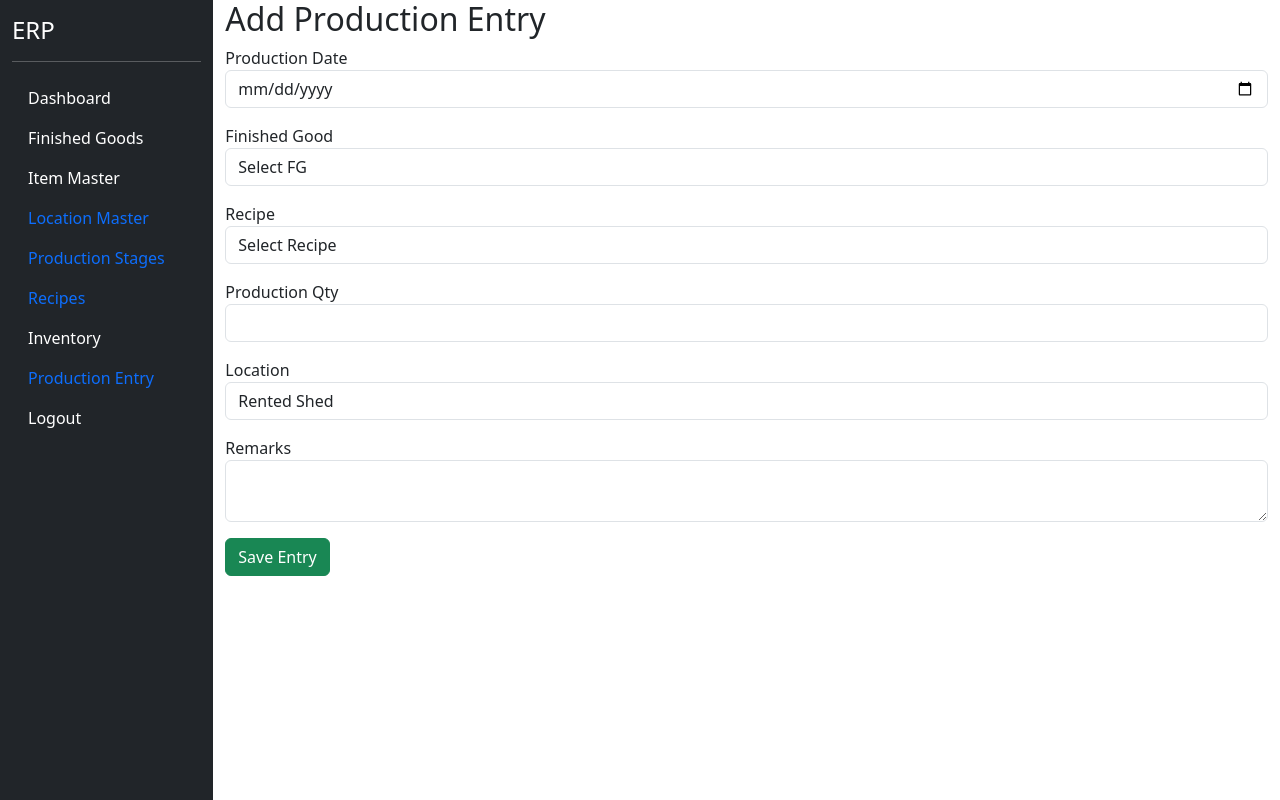
After one commit to ManishBansal1/Manufacturing-ERP, a Flask app: page /production/add in a window 1280 px wide. The commit adds this page. Run offline with Flask 3, Linux system fonts and the light colour scheme; a user stored in the database is signed in.

Commit message:
Added production entry page 24.06.2026 to 25.06.2026

```diff
--- a/blueprints/masters/routes.py
+++ b/blueprints/masters/routes.py
@@ -7,6 +7,8 @@ from flask import (
 
 from flask_login import login_required
 
+from datetime import date
+
 from models import db
 from models import FinishedGood
 from models import ItemMaster
@@ -15,6 +17,9 @@ from models import ProductionStageMaster
 from models import RecipeHeader
 from models import RecipeInput
 from models import RecipeByProduct
+from models import ProductionEntry
+from models import ProductionEntryDetail
+from models import InventoryLedger
 
 
 masters_bp = Blueprint(
@@ -564,3 +569,224 @@ def save_recipe_details(id):
             id=id
         )
     )
+
+@masters_bp.route("/production")
+@login_required
+def production():
+
+    production_list = ProductionEntry.query.order_by(
+        ProductionEntry.production_date.desc()
+    ).all()
+
+    return render_template(
+        "production.html",
+        production_list=production_list
+    )
+
+@masters_bp.route(
+    "/production/add",
+    methods=["GET", "POST"]
+)
+@login_required
+def add_production():
+
+    recipe_list = RecipeHeader.query.order_by(
+        RecipeHeader.recipe_name
+    ).all()
+
+    location_list = LocationMaster.query.order_by(
+        LocationMaster.location_name
+    ).all()
+
+    fg_list = FinishedGood.query.order_by(
+    FinishedGood.fg_name
+    ).all()
+
+    if request.method == "POST":
+
+        production = ProductionEntry(
+
+            production_date=date.fromisoformat(
+                request.form["production_date"]
+            ),
+
+            recipe_id=request.form[
+                "recipe_id"
+            ],
+
+            production_qty=float(
+                request.form[
+                    "production_qty"
+                ]
+            ),
+
+            location_id=request.form[
+                "location_id"
+            ],
+
+            remarks=request.form[
+                "remarks"
+            ]
+        )
+
+        db.session.add(production)
+
+        db.session.flush()
+
+        recipe = RecipeHeader.query.get(
+            production.recipe_id
+        )
+
+        factor = (
+            production.production_qty
+            /
+            recipe.output_qty
+        )
+
+        for row in recipe.inputs:
+
+            qty = row.input_qty * factor
+
+            detail = ProductionEntryDetail(
+
+                production_entry_id=
+                production.id,
+
+                item_id=
+                row.input_item_id,
+
+                qty=qty,
+
+                transaction_type="INPUT"
+            )
+
+            db.session.add(detail)
+
+            ledger = InventoryLedger(
+
+                trans_date=
+                production.production_date,
+
+                item_id=
+                row.input_item_id,
+
+                location_id=
+                production.location_id,
+
+                qty_out=qty,
+
+                reference_type=
+                "PRODUCTION",
+
+                reference_id=
+                production.id,
+
+                remarks=
+                "Material Consumption"
+            )
+
+            db.session.add(ledger)
+
+        output_qty = (
+        recipe.output_qty
+        * factor
+        )
+
+        detail = ProductionEntryDetail(
+
+            production_entry_id=
+            production.id,
+
+            item_id=
+            recipe.output_item_id,
+
+            qty=output_qty,
+
+            transaction_type="OUTPUT"
+        )
+
+        db.session.add(detail)
+
+        ledger = InventoryLedger(
+
+            trans_date=
+            production.production_date,
+
+            item_id=
+            recipe.output_item_id,
+
+            location_id=
+            production.location_id,
+
+            qty_in=output_qty,
+
+            reference_type=
+            "PRODUCTION",
+
+            reference_id=
+            production.id,
+
+            remarks=
+            "Production Output"
+        )
+
+        db.session.add(ledger)
+
+        for row in recipe.byproducts:
+
+            qty = row.byproduct_qty * factor
+
+            detail = ProductionEntryDetail(
+
+                production_entry_id=
+                production.id,
+
+                item_id=
+                row.byproduct_item_id,
+
+                qty=qty,
+
+                transaction_type="SCRAP"
+            )
+
+            db.session.add(detail)
+
+            ledger = InventoryLedger(
+
+                trans_date=
+                production.production_date,
+
+                item_id=
+                row.byproduct_item_id,
+
+                location_id=
+                production.location_id,
+
+                qty_in=qty,
+
+                reference_type=
+                "PRODUCTION",
+
+                reference_id=
+                production.id,
+
+                remarks=
+                "Byproduct / Scrap"
+            )
+
+            db.session.add(ledger)
+
+        db.session.commit()
+
+        return redirect(
+            url_for(
+                "masters.production"
+            )
+        )
+
+    return render_template(
+        "add_production.html",
+        recipe_list=recipe_list,
+        location_list=location_list,
+        fg_list=fg_list
+    )
--- /dev/null
+++ b/templates/add_production.html
@@ -0,0 +1,235 @@
+{% extends "base.html" %}
+
+{% block content %}
+
+<h2>
+
+    Add Production Entry
+
+</h2>
+
+<form method="POST">
+
+<div class="mb-3">
+
+<label>
+
+Production Date
+
+</label>
+
+<input
+type="date"
+name="production_date"
+class="form-control"
+required>
+
+</div>
+
+<div class="mb-3">
+
+<label>
+
+Finished Good
+
+</label>
+
+<select
+    id="fg_select"
+    class="form-control">
+
+    <option value="">
+        Select FG
+    </option>
+
+    {% for fg in fg_list %}
+
+    <option value="{{ fg.id }}">
+
+        {{ fg.fg_name }}
+
+    </option>
+
+    {% endfor %}
+
+</select>
+
+</div>
+
+
+<div class="mb-3">
+
+<label>
+
+Recipe
+
+</label>
+
+<select
+name="recipe_id"
+id="recipe_select"
+class="form-control"
+required>
+
+<option value="">
+    Select Recipe
+</option>
+
+{% for recipe in recipe_list %}
+
+<option
+    value="{{ recipe.id }}"
+    data-fg="{{ recipe.output_item.finished_good_id }}">
+
+    {{ recipe.recipe_name }}
+
+</option>
+
+{% endfor %}
+
+</select>
+
+</div>
+
+<div class="mb-3">
+
+<label>
+
+Production Qty
+
+</label>
+
+<input
+type="number"
+step="0.0001"
+name="production_qty"
+class="form-control"
+required>
+
+</div>
+
+<div class="mb-3">
+
+<label>
+
+Location
+
+</label>
+
+<select
+name="location_id"
+class="form-control"
+required>
+
+{% for location in location_list %}
+
+<option value="{{ location.id }}">
+
+{{ location.location_name }}
+
+</option>
+
+{% endfor %}
+
+</select>
+
+</div>
+
+<div class="mb-3">
+
+<label>
+
+Remarks
+
+</label>
+
+<textarea
+name="remarks"
+class="form-control"></textarea>
+
+</div>
+
+<button
+type="submit"
+class="btn btn-success">
+
+Save Entry
+
+</button>
+
+<script>
+
+const fgSelect =
+    document.getElementById(
+        "fg_select"
+    );
+
+const recipeSelect =
+    document.getElementById(
+        "recipe_select"
+    );
+
+fgSelect.addEventListener(
+    "change",
+    function() {
+
+        let fgId = this.value;
+
+        recipeSelect.value = "";
+
+        for (
+            let option of recipeSelect.options
+        ) {
+
+            if (!option.value)
+                continue;
+
+            option.hidden =
+                option.dataset.fg !== fgId;
+        }
+    }
+);
+
+</script>
+
+</form>
+
+{% endblock %}
+
+<script>
+
+document
+.getElementById("fg_select")
+.addEventListener(
+    "change",
+    function () {
+
+        let fgId = this.value;
+
+        let recipeSelect =
+            document.getElementById(
+                "recipe_select"
+            );
+
+        for (
+            let option of recipeSelect.options
+        ) {
+
+            if (
+                !fgId ||
+                option.dataset.fg === fgId
+            ) {
+
+                option.hidden = false;
+
+            }
+            else {
+
+                option.hidden = true;
+
+            }
+        }
+    }
+);
+
+</script>
--- a/templates/base.html
+++ b/templates/base.html
@@ -85,6 +85,17 @@ Finished Goods
 </li>
 
 <li class="nav-item">
+
+    <a href="/production"
+       class="nav-link">
+
+        Production Entry
+
+    </a>
+
+</li>
+
+<li class="nav-item">
 <a class="nav-link text-white"
 href="/logout">
 Logout
```
Also changed, not shown: migrations/versions/6b0b0f25e366_add_production_entry_detail.py (added, +37 -0 lines), models.py (+44 -0 lines), templates/production.html (added, +103 -0 lines), database/erp.db.
